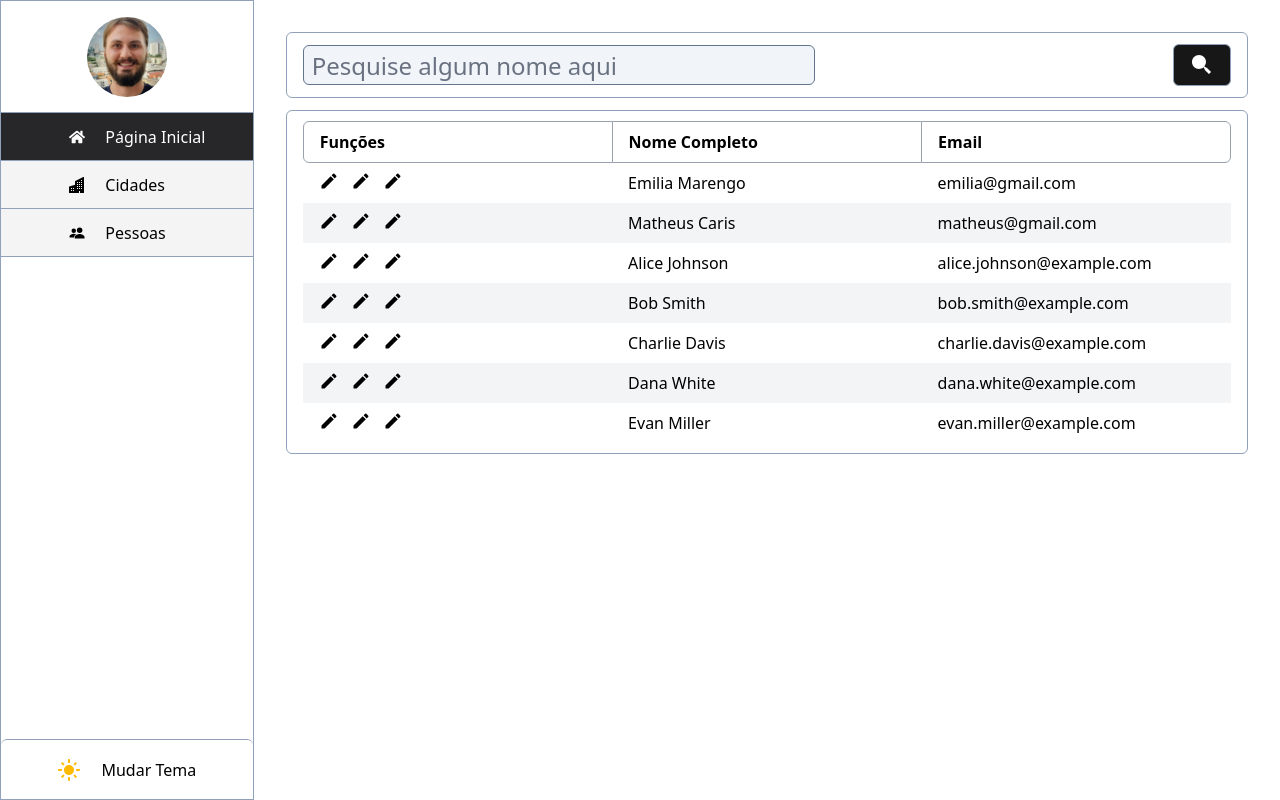
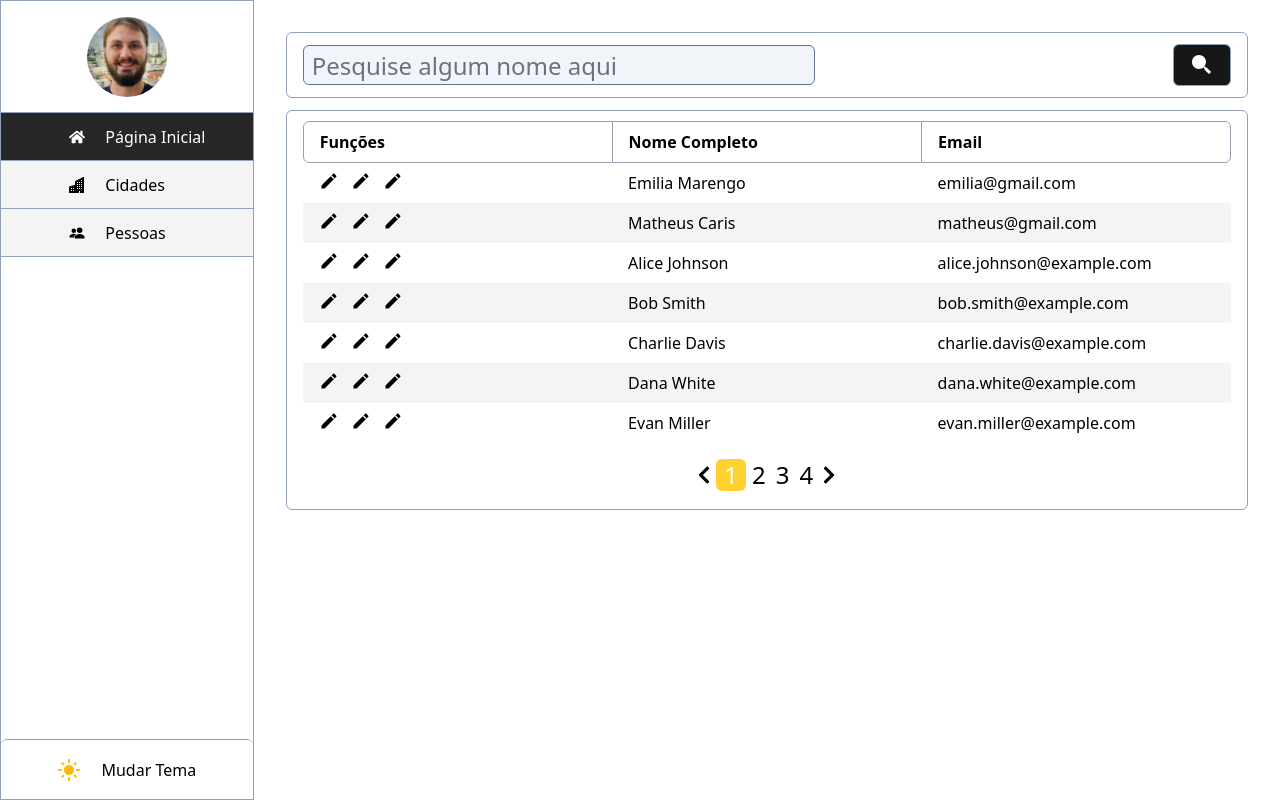
Before and after one commit to mcsordi/Data-Viewer, a React (Create React App) app: page / in a window 1280 px wide. Built offline with nearby package versions, Linux system fonts and the light colour scheme; data requests are answered from the project's data file.

Commit message:
feat: Pagination component and url pagination is working

```diff
--- a/data/db.json
+++ b/data/db.json
@@ -27,6 +27,7 @@
     { "nome": "Quentin Hughes", "email": "quentin.hughes@example.com" },
     { "nome": "Rachel Bennett", "email": "rachel.bennett@example.com" },
     { "nome": "Samuel Collins", "email": "samuel.collins@example.com" },
-    { "nome": "Tina Foster", "email": "tina.foster@example.com" }
+    { "nome": "Tina Foster", "email": "tina.foster@example.com" },
+    { "nome": "Matthew Wasawski", "email": "matthew.wasawski@example.com" }
   ]
 }
--- a/src/api/Requests/requests.ts
+++ b/src/api/Requests/requests.ts
@@ -8,7 +8,13 @@ export const apiRequests = {
         `${constants.API_URL}?nome_like=${name || ''}&_page=${page}&_limit=${constants.MAX_LINHAS}`,
       );
       const peopleDataJson: TPeopleData = await getPeopleData.json();
-      return peopleDataJson;
+      const peopleLength = Number(
+        getPeopleData.headers.get('X-total-count') || 0,
+      );
+      return {
+        data: peopleDataJson,
+        totalCount: peopleLength,
+      };
     } catch (error: unknown) {
       if (error instanceof Error) {
         console.error(error);
--- a/src/layout/pages/HomePage/HomePage.tsx
+++ b/src/layout/pages/HomePage/HomePage.tsx
@@ -7,6 +7,8 @@ import constants from '../../../shared/facilities';
 import { TPeopleData } from '../../../shared/types/PeopleData';
 import { useSearchParams } from 'react-router-dom';
 import { useDebounce } from '../../../shared/hooks';
+import { FaChevronLeft } from 'react-icons/fa';
+
 export const HomePage: React.FC = () => {
   const focusRef = useRef<HTMLInputElement>(null);
   const [peopleData, setPeopleData] = useState<TPeopleData | undefined>([]);
@@ -17,16 +19,30 @@ export const HomePage: React.FC = () => {
     pagina: '1',
   });
   const peopleName = searchParams.get('nome');
-  const currentPage = searchParams.get('pagina');
+  const currentPage = Number(searchParams.get('pagina'));
   const debouncing = useDebounce(peopleName || '');
+  const [peopleLength, setPeopleLength] = useState<number | undefined>(0);
+  const [numOfPages, setNumOfPages] = useState<number>();
+  const loopPages = () => {
+    const arr = [];
+    if (numOfPages != undefined) {
+      for (let i = 1; i <= numOfPages; i++) {
+        arr.push(i);
+      }
+    }
+    return arr;
+  };
+  loopPages();
   useEffect(() => {
     const getPeopleData = async () => {
+      setLoading(true);
       try {
         const response = await apiRequests.getAll(
           debouncing,
           Number(currentPage),
         );
-        setPeopleData(response);
+        setPeopleData(response?.data);
+        setPeopleLength(response?.totalCount);
         setLoading(false);
       } catch (error) {
         setResponseError(error);
@@ -37,6 +53,12 @@ export const HomePage: React.FC = () => {
     getPeopleData();
   }, [currentPage, debouncing]);
 
+  useEffect(() => {
+    if (peopleLength != undefined) {
+      return setNumOfPages(Math.ceil(peopleLength / constants.MAX_LINHAS));
+    }
+  }, [peopleLength]);
+
   return (
     <div className="dark:text-white flex flex-col gap-3 w-full">
       <ContainerGeneric>
@@ -46,11 +68,12 @@ export const HomePage: React.FC = () => {
             value={peopleName || ''}
             placeholder="Pesquise algum nome aqui"
             type="search"
-            className="w-full p-2 bg-slate-100 dark:bg-neutral-700 border dark:border-white border-slate-500  rounded-md h-full outline-0 md:w-lg
+            className="focus:border-2 focus:border-amber-400 w-full p-2 bg-slate-100 dark:bg-neutral-700 border dark:border-white border-slate-500  rounded-md h-full outline-0 md:w-lg
             dark:placeholder:text-gray-300 placeholder:text-gray-500"
             onChange={(e) => {
               setSearchParams((prev) => {
                 prev.set('nome', e.target.value.trimStart());
+                prev.set('pagina', '1');
                 return prev;
               });
             }}
@@ -108,14 +131,59 @@ export const HomePage: React.FC = () => {
                 </tr>
               ))
             )}
-            {peopleData?.length == 0 && (
+            {peopleData?.length == 0 && !responseError && (
               <tr>
                 <td>Nenhum resultado para {`"${peopleName}"`}</td>
               </tr>
             )}
           </thead>
-          <tbody className="first:bg-amber-300 "></tbody>
+          <tbody className="first:bg-amber-300"></tbody>
         </table>
+        <div className="flex w-full items-center justify-center gap-0.5 pt-4 mb-2">
+          <div>
+            <FaChevronLeft
+              className="text-xl cursor-pointer font-bold"
+              onClick={() => {
+                const minus = currentPage - 1;
+                setSearchParams((prev) => {
+                  prev.set('pagina', minus > 1 ? minus.toString() : '1');
+                  return prev;
+                });
+              }}
+            />
+          </div>
+          {loopPages().map((el, idx) => {
+            return (
+              <div
+                className={`${idx + 1 === currentPage && 'bg-amber-300 text-white rounded-md px-2 dark:text-neutral-800'} px-1 cursor-pointer text-2xl`}
+                key={idx}
+                onClick={(e) => {
+                  setSearchParams((prev) => {
+                    prev.set('pagina', e.currentTarget.innerHTML);
+                    return prev;
+                  });
+                }}
+              >
+                {el}
+              </div>
+            );
+          })}
+          <div>
+            <FaChevronLeft
+              className="rotate-180 text-xl cursor-pointer font-bold"
+              onClick={() => {
+                if (numOfPages !== undefined) {
+                  const plus =
+                    currentPage < numOfPages ? currentPage + 1 : numOfPages;
+                  setSearchParams((prev) => {
+                    prev.set('pagina', plus.toString());
+                    return prev;
+                  });
+                }
+              }}
+            />
+          </div>
+        </div>
       </div>
     </div>
   );
--- a/src/output.css
+++ b/src/output.css
@@ -588,8 +588,20 @@
   .m-2 {
     margin: calc(var(--spacing) * 2);
   }
+  .m-8 {
+    margin: calc(var(--spacing) * 8);
+  }
   .mx-2 {
     margin-inline: calc(var(--spacing) * 2);
+  }
+  .mt-2 {
+    margin-top: calc(var(--spacing) * 2);
+  }
+  .mt-8 {
+    margin-top: calc(var(--spacing) * 8);
+  }
+  .mb-2 {
+    margin-bottom: calc(var(--spacing) * 2);
   }
   .block {
     display: block;
@@ -732,6 +744,12 @@
   .gap-0 {
     gap: calc(var(--spacing) * 0);
   }
+  .gap-0\.5 {
+    gap: calc(var(--spacing) * 0.5);
+  }
+  .gap-1 {
+    gap: calc(var(--spacing) * 1);
+  }
   .gap-2 {
     gap: calc(var(--spacing) * 2);
   }
@@ -786,6 +804,10 @@
     border-right-style: var(--tw-border-style);
     border-right-width: 0px;
   }
+  .border-b {
+    border-bottom-style: var(--tw-border-style);
+    border-bottom-width: 1px;
+  }
   .border-b-0 {
     border-bottom-style: var(--tw-border-style);
     border-bottom-width: 0px;
@@ -827,6 +849,9 @@
   }
   .border-l-gray-400 {
     border-left-color: var(--color-gray-400);
+  }
+  .bg-amber-50 {
+    background-color: var(--color-amber-50);
   }
   .bg-amber-300 {
     background-color: var(--color-amber-300);
@@ -873,6 +898,9 @@
   .px-0 {
     padding-inline: calc(var(--spacing) * 0);
   }
+  .px-1 {
+    padding-inline: calc(var(--spacing) * 1);
+  }
   .px-2 {
     padding-inline: calc(var(--spacing) * 2);
   }
@@ -894,8 +922,14 @@
   .py-3 {
     padding-block: calc(var(--spacing) * 3);
   }
+  .py-4 {
+    padding-block: calc(var(--spacing) * 4);
+  }
   .py-8 {
     padding-block: calc(var(--spacing) * 8);
+  }
+  .pt-4 {
+    padding-top: calc(var(--spacing) * 4);
   }
   .pt-8 {
     padding-top: calc(var(--spacing) * 8);
@@ -920,9 +954,17 @@
     font-size: var(--text-4xl);
     line-height: var(--tw-leading, var(--text-4xl--line-height));
   }
+  .text-lg {
+    font-size: var(--text-lg);
+    line-height: var(--tw-leading, var(--text-lg--line-height));
+  }
   .text-xl {
     font-size: var(--text-xl);
     line-height: var(--tw-leading, var(--text-xl--line-height));
+  }
+  .font-bold {
+    --tw-font-weight: var(--font-weight-bold);
+    font-weight: var(--font-weight-bold);
   }
   .text-amber-300 {
     color: var(--color-amber-300);
@@ -1028,6 +1070,17 @@
       @media (hover: hover) {
         color: var(--color-white);
       }
+    }
+  }
+  .focus\:border-2 {
+    &:focus {
+      border-style: var(--tw-border-style);
+      border-width: 2px;
+    }
+  }
+  .focus\:border-amber-400 {
+    &:focus {
+      border-color: var(--color-amber-400);
     }
   }
   .focus\:bg-slate-600 {
@@ -1168,6 +1221,11 @@
   .dark\:text-black {
     &:where(.dark, .dark *) {
       color: var(--color-black);
+    }
+  }
+  .dark\:text-neutral-800 {
+    &:where(.dark, .dark *) {
+      color: var(--color-neutral-800);
     }
   }
   .dark\:text-white {
@@ -1313,6 +1371,10 @@
   inherits: false;
   initial-value: solid;
 }
+@property --tw-font-weight {
+  syntax: "*";
+  inherits: false;
+}
 @property --tw-shadow {
   syntax: "*";
   inherits: false;
--- a/src/shared/hooks/UseDebounce.ts
+++ b/src/shared/hooks/UseDebounce.ts
@@ -3,9 +3,12 @@ import { useEffect, useState } from 'react';
 export const useDebounce = (value: string, delay = 500): string => {
   const [debounceValue, setDebounceValue] = useState<string>(value);
   useEffect(() => {
-    const timer = setTimeout(() => {
-      setDebounceValue(value);
-    }, delay);
+    const timer = setTimeout(
+      () => {
+        setDebounceValue(value);
+      },
+      value == '' ? 0 : delay,
+    );
     return () => {
       clearTimeout(timer);
     };
```
